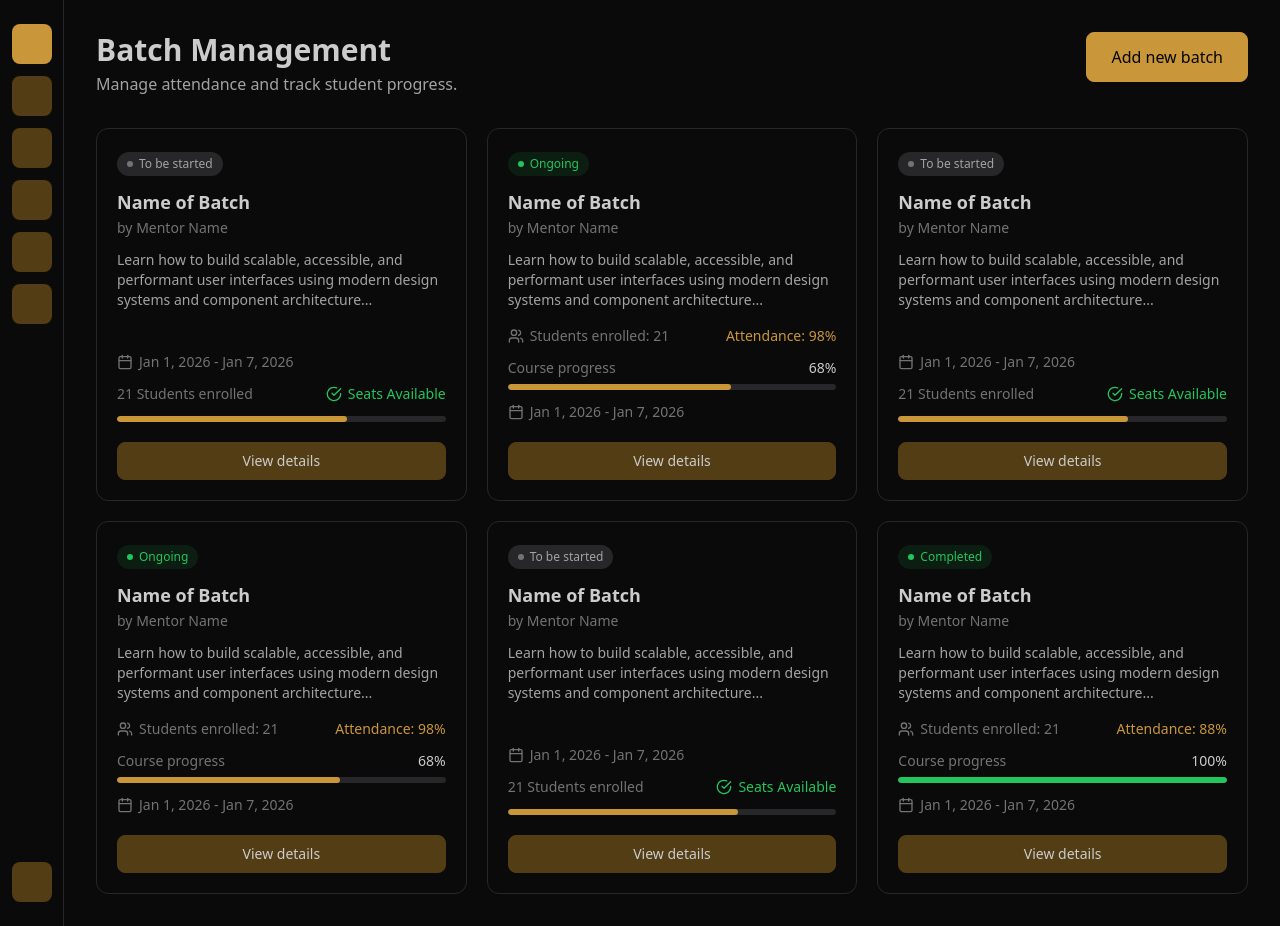
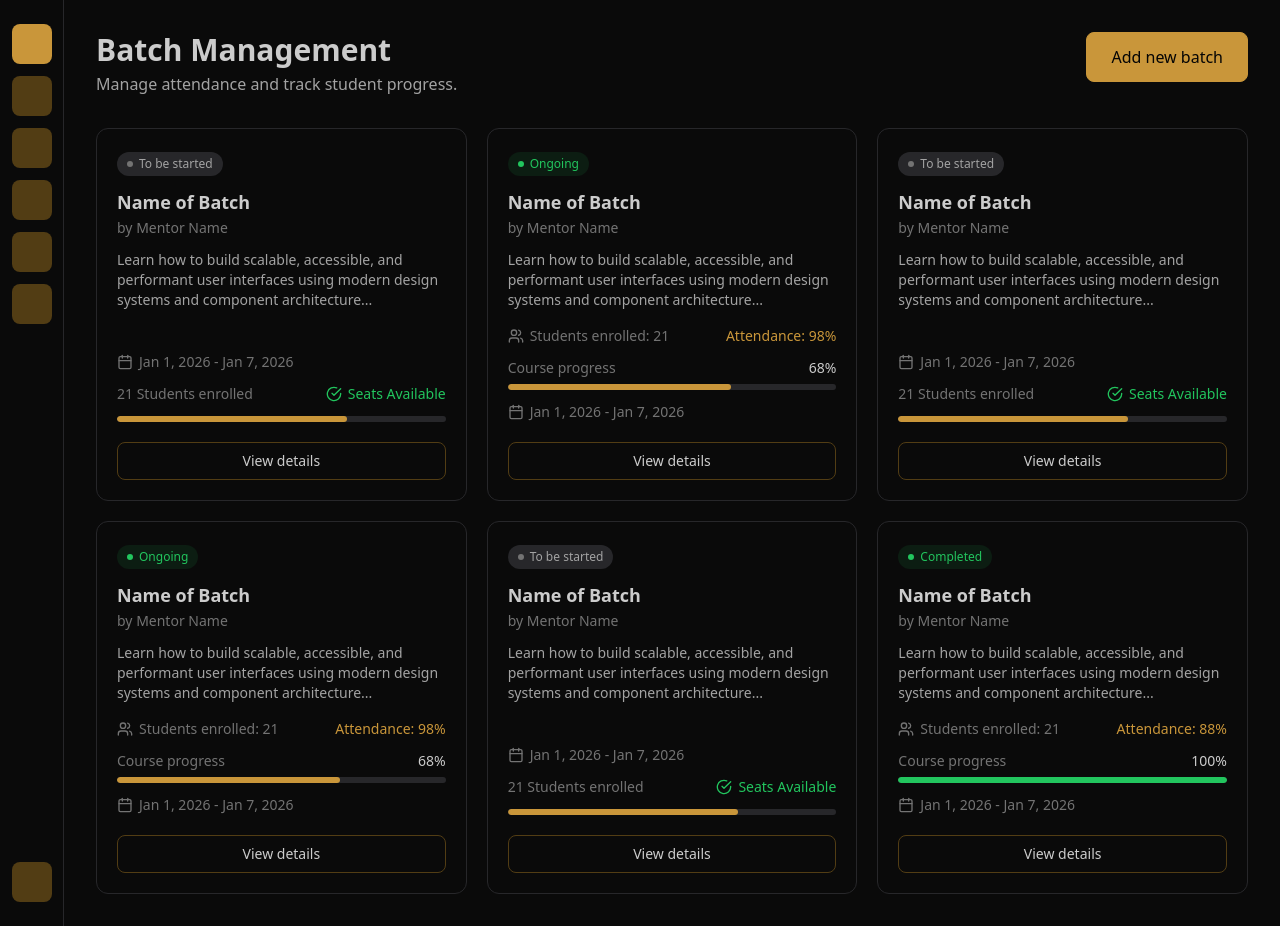
Before and after one commit to akxr-in/akxr-frontend, a Next.js app in the folder frontend/: page /control-panel/admin/batches in a window 1280 px wide. Built offline with nearby package versions, Linux system fonts and the light colour scheme.

Commit message:
style: update Button component variant styles to improve visual consistency and adjust BatchCard button variant to outline

```diff
--- a/frontend/app/control-panel/admin/batches/page.tsx
+++ b/frontend/app/control-panel/admin/batches/page.tsx
@@ -179,7 +179,7 @@ const BatchCard = ({
 
             {/* View Details Button */}
             <Button
-                variant="secondary"
+                variant="outline"
                 size="sm"
                 className="w-full mt-5"
                 onClick={onViewDetails}
--- a/packages/design-system/src/components/Button.tsx
+++ b/packages/design-system/src/components/Button.tsx
@@ -19,7 +19,7 @@ const variantStyles = {
         "bg-brand-muted text-primary border-brand-muted hover:bg-brand-subtle hover:border-brand-subtle",
     // Transparent with gold border, gold text
     outline:
-        "bg-transparent text-primary border-brand hover:bg-brand-subtle",
+        "bg-transparent text-primary border-brand-muted hover:bg-brand-subtle",
     // Dark with muted gold border, muted text
     ghost:
         "bg-transparent text-text-muted border-border-default hover:border-brand-hover hover:text-text-secondary",
```
